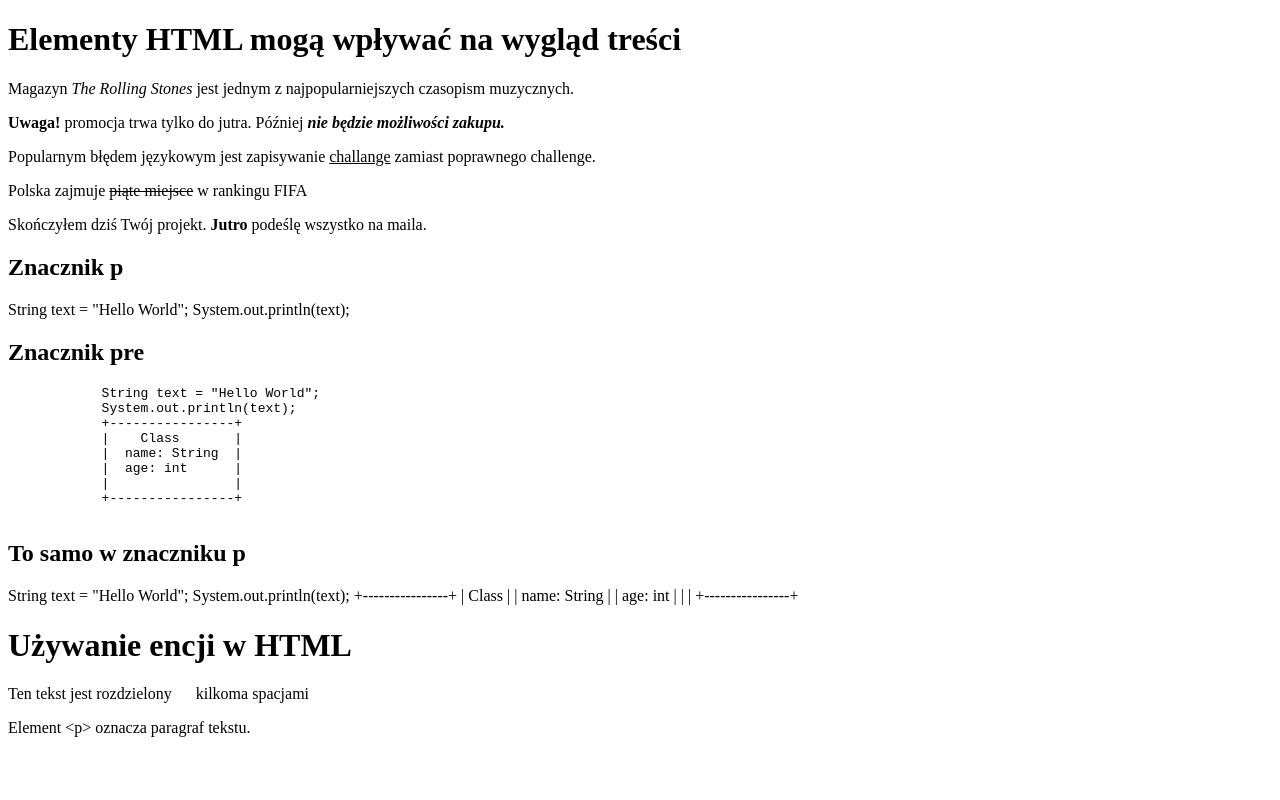
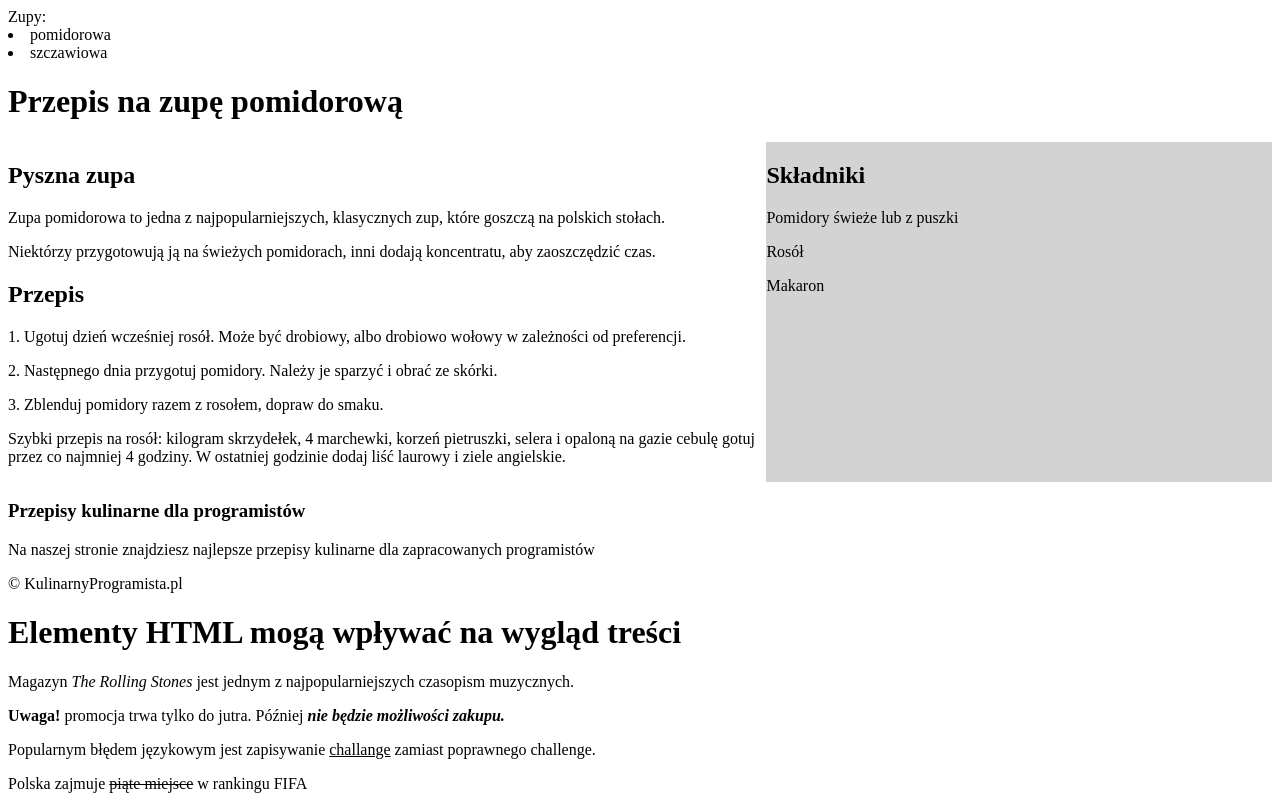
Before and after one commit to lukaszkardasz/web_dev_javascript, a plain HTML site: page index.html in a window 1280 px wide. Shown: the top 800 px of the page. Drawn offline with Linux system fonts and the light colour scheme.

Commit message:
add html5 elements

```diff
--- a/index.html
+++ b/index.html
@@ -1,5 +1,6 @@
 <!DOCTYPE html>
 <html lang="pl">
+
 <head>
     <title>My first website</title>
     <meta charset="UTF-8">
@@ -11,6 +12,58 @@
 </head>
 
 <body>
+    <!-- Navigation -->
+    <nav>
+        Zupy:
+        <li>pomidorowa</li>
+        <li>szczawiowa</li>
+    </nav>
+    <!--Main section -->
+    <main>
+        <header>
+            <h1>Przepis na zupę pomidorową</h1>
+        </header>
+        <article>
+            <div style="display: flex">
+                <div style="flex: 60%;">
+                    <h2>Pyszna zupa</h2>
+                    <p>Zupa pomidorowa to jedna z najpopularniejszych, klasycznych zup, które goszczą na polskich
+                        stołach.
+                    </p>
+                    <p>Niektórzy przygotowują ją na świeżych pomidorach, inni dodają koncentratu, aby zaoszczędzić czas.
+                    </p>
+                    <h2>Przepis</h2>
+                    <p>1. Ugotuj dzień wcześniej rosół. Może być drobiowy, albo drobiowo wołowy w zależności od
+                        preferencji.
+                    </p>
+                    <p>2. Następnego dnia przygotuj pomidory. Należy je sparzyć i obrać ze skórki.</p>
+                    <p>3. Zblenduj pomidory razem z rosołem, dopraw do smaku.</p>
+                    <p>Szybki przepis na rosół: kilogram skrzydełek, 4 marchewki, korzeń pietruszki,
+                        selera i opaloną na gazie cebulę gotuj przez co najmniej 4 godziny. W ostatniej godzinie dodaj
+                        liść laurowy i ziele angielskie.</p>
+                </div>
+                <div style="flex:40%; background-color: lightgrey;">
+                    <h2>Składniki</h2>
+                    <p>Pomidory świeże lub z puszki</p>
+                    <p>Rosół</p>
+                    <p>Makaron</p>
+                </div>
+            </div>
+        </article>
+    </main>
+
+    <!-- footer -->
+    <footer>
+        <h3>Przepisy kulinarne dla programistów</h3>
+        <p>Na naszej stronie znajdziesz najlepsze przepisy kulinarne dla zapracowanych programistów</p>
+        <p>&copy; KulinarnyProgramista.pl</p>
+    </footer>
+
+
+
+
+
+
     <h1>Elementy HTML mogą wpływać na wygląd treści</h1>
     <p>Magazyn <i>The Rolling Stones</i> jest jednym z najpopularniejszych czasopism muzycznych.</p>
     <p><strong>Uwaga!</strong> promocja trwa tylko do jutra.
@@ -41,15 +94,20 @@
         String text = "Hello World";
         System.out.println(text);
         +----------------+
-            |    Class       |
-            |  name: String  |
-            |  age: int      |
-            |                |
+        | Class |
+        | name: String |
+        | age: int |
+        | |
         +----------------+
     </p>
 
     <h1>Używanie encji w HTML</h1>
     <p>Ten tekst jest rozdzielony &nbsp;&nbsp;&nbsp;&nbsp; kilkoma spacjami</p>
     <p>Element &lt;p&gt; oznacza paragraf tekstu.</p>
+
+
+
+
 </body>
+
 </html>
```
Lines whose indentation alone changed are shown as unchanged.
